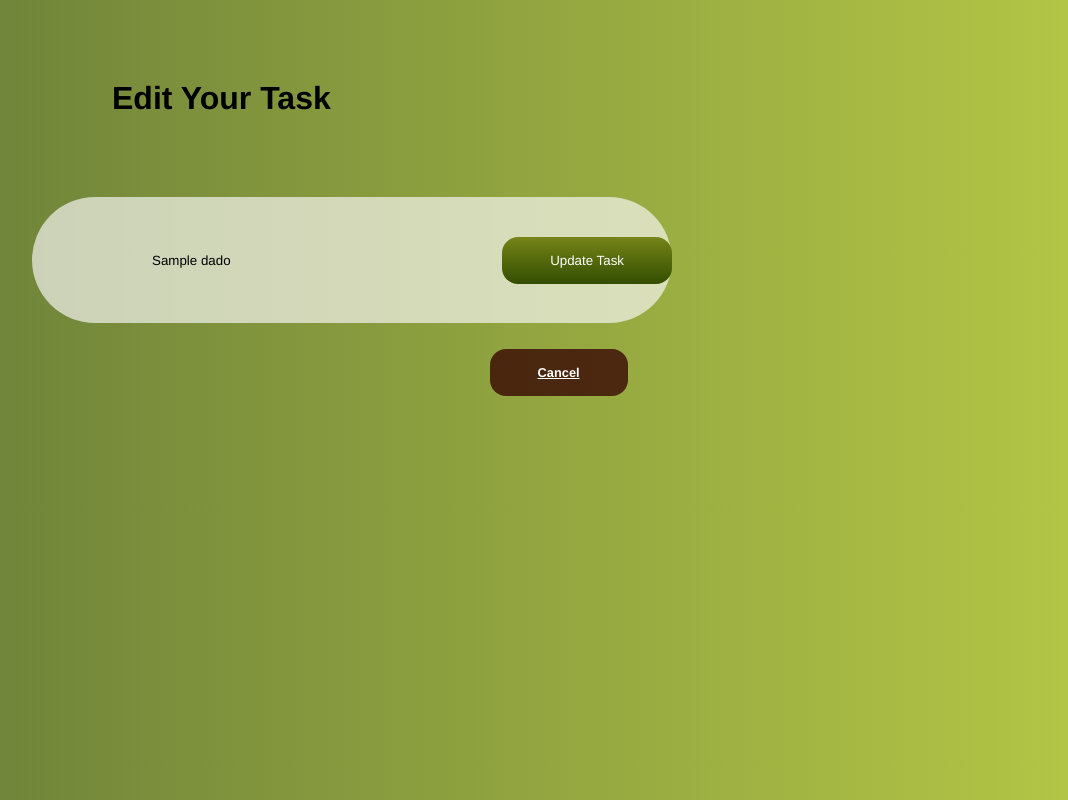
After one commit to Borges070/Turtles_final_project, a Flask app: template templates/todo-edit.html in a window 1280 px wide. The commit adds this page. Shown: the whole page, without its empty margins (48-1116 px from the left). Run offline with Flask 3, Linux system fonts and the light colour scheme; the template is opened without the code that fills it: most values are stand-ins (such as "Sample title", 1, 10 or a date in 2020).

Commit message:
Alterações: CSS 2 files + 1 functional approute + html edit + html todo

```diff
--- a/app.py
+++ b/app.py
@@ -1,7 +1,7 @@
 ## Bibliotecas
-from flask import Flask, render_template, request, redirect, flash, url_for
+from flask import Flask, jsonify, render_template, request, redirect, flash, url_for
 import os
-import time
+
 
 from task import Task
 from db import DB
@@ -75,6 +75,66 @@ def mudarEstadoDoDB():
         db = DB()
         Task(db).modificar_tarefa(data[0], 0, data[1])
         db.fecharDB()
+# Aqui eu só criei essa nova rota.
+@app.route("/todo-edit", methods=["GET", "POST"])
+def todoedit():
+    if request.method == "POST":
+        data = request.get_json(force=True)
+
+        if data is None:
+            return jsonify({"error": "Invalid request"}), 400
+
+        id_banco = data["id_banco"]
+
+        if not id_banco:
+            return jsonify({"error": "Missing id_banco"}), 400
+
+        db = DB()
+        dados = Task(db).dados_tarefa(int(id_banco))
+        db.fecharDB()
+
+        if not dados:
+            return jsonify({"error": "Task not found"}), 404
+
+        return jsonify({"message": "Task fetched successfully", "dados": dados})
+
+    # Handle GET request to render the page
+    return render_template("todo-edit.html")
+#Esse aqui era para o submit, mas n cheguei a testar
+"""@app.route("/todo-edit/<int:id>", methods=["GET", "POST"])
+def edit(id):
+    db = DB()
+    dados = Task(db).dados_tarefa(id)
+    db.fecharDB()
+
+    if request.method == "POST":
+        new_description = request.form["descricao"]
+
+        if not new_description:
+            flash("Descrição não pode estar vazia!", "error")
+            return redirect(url_for("todo-edit", id=id))
+
+
+        #def modificar_tarefa(self, id:int, tipo:int, dado:any) -> None:
+        #self.__db.updateQuery("tarefa",
+        #                      "concluido" if tipo == 0 else "descricao",
+        #                      dado, id)
+
+
+        Task(db).modificar_tarefa(id, 1, new_description)
+        db.fecharDB()
+
+        return redirect(url_for("to_do"))
+
+
+
+
+    if not dados:
+        flash("Tarefa não encontrada!", "error")
+        return redirect(url_for("to_do"))
+
+    return render_template("todo-edit.html", dados=dados)  # pra passar pro template tem q por ="""
+
 
 @app.route("/criadores")
 def criadores():
--- /dev/null
+++ b/static/styles/todo-edit.css
@@ -0,0 +1,160 @@
+*{
+    margin: 0;
+    font-family:'Franklin Gothic Medium', 'Arial Narrow', Arial, sans-serif;
+    box-sizing: border-box;
+    padding: 0;
+}
+body{
+    width: 100%;
+    min-height: 100vh;
+    background: linear-gradient(to left, #bdcf47,#6e823a);
+
+}
+h1{
+    padding-left: 20vh;
+    padding-bottom:10vh ;
+    padding-top: 10vh;
+
+}
+form{
+    display: flex;
+    align-items:baseline;
+
+    background: #fdfcfca5;
+    max-width: 50%;
+    border-radius: 20ch;
+    margin-bottom: 5vh;
+    margin-left: 10vh;
+
+
+}
+
+textarea {
+    width: 50%;
+    min-height: 20px; /* Minimum height */
+    resize: none; /* Prevent manual resizing */
+    overflow: hidden; /* Hide scrollbar */
+    flex: 1;
+    border: hidden;
+    background: transparent;
+    padding: 5vh;
+    max-width: 50%;
+    margin-left: 10vh;
+}
+button{
+    background: linear-gradient( #768519, #334d00);
+    margin-left: 15vh;
+    margin-top: 5vh;
+    color: #fff;
+    padding: 2vh 6vh;
+    border: none;
+    border-radius: 2vh;
+    cursor: pointer;
+    transition: box-shadow 0.15s, scale 0.15s;
+}
+button:hover {
+    box-shadow: 0 10px 20px rgba(0, 76, 4, 0.3), 0 0 15px rgba(0, 95, 33, 0.6);
+    transform: scale(1.05);
+}
+
+
+button:active{
+    box-shadow: inset 0 0 8px rgba(0, 0, 0, 0.3);
+    scale: 0.8;
+}
+.cancel_butt{
+
+    background-color: rgba(53, 0, 0, 0.763);
+    margin-left: 42%;
+    margin-top: 20vh;
+    color: #fff;
+    padding: 2vh 6vh;
+    border: none;
+    border-radius: 2vh;
+    cursor: pointer;
+    transition: box-shadow 0.15s, scale 0.15s;
+			width: 31%;
+			font-size: 80%;
+			font-weight: bold;
+			cursor: pointer;
+
+
+			&:hover {
+				transition: all .3s ease;
+				background-color: rgb(255, 0, 0);
+
+			}
+}
+.cancel_butt:hover {
+    box-shadow: 0 10px 20px rgba(0, 76, 4, 0.3), 0 0 15px rgba(95, 0, 0, 0.6);
+    transform: scale(1.05);
+}
+
+
+.cancel_butt:active{
+    box-shadow: inset 0 0 8px rgba(0, 0, 0, 0.3);
+    scale: 0.8;
+}
+
+
+ul li{
+    list-style: none;
+    font-size: 18px;
+    padding: 2vh 10vh 3vh 6vh;
+    user-select: none;
+    cursor: pointer;
+    position: relative;
+    max-width: 30rem;
+    overflow-y: auto;
+
+}
+
+ul li span{
+    position: absolute;
+    right: 0px;
+    font-size: 22px;
+    text-align:center;
+    border-radius: 20%;
+    color: #555;
+}
+ul li span:hover{
+    background: #4a4f5a1a;
+}
+
+.site-icon {
+    width: 5vh;
+    height: 5vh;
+    transition: transform 1s, filter 1s;
+    border-radius: 30%;
+}
+
+.site-icon:hover {
+    filter: drop-shadow(0 0 10px rgba(255, 255, 255, 1));
+    transform: scale(1.05);
+    cursor: help;
+}
+footer {
+	background: linear-gradient( #484e23, #2a2b28);
+	color: #fff;
+	padding: 1vh;
+	display: flex;
+	justify-content:center;
+	align-items: center;
+	position: fixed;
+	bottom: 0;
+	width: 100vw;
+    gap: 6vh
+
+}
+
+footer nav ul {
+    list-style: none;
+    display: flex;
+    gap: 3vh;
+
+}
+
+footer a {
+    color: #fff;
+    text-decoration: none;
+}
--- /dev/null
+++ b/templates/todo-edit.html
@@ -0,0 +1,22 @@
+<!DOCTYPE html>
+<html lang="en">
+<head>
+    <meta charset="UTF-8">
+    <meta name="viewport" content="width=device-width, initial-scale=1.0">
+    <title>Edit Task</title>
+    <link rel="stylesheet" href="{{ url_for('static', filename='styles/todo-edit.css') }}">
+</head>
+<body>
+    <h1>Edit Your Task</h1>
+
+    <form method="POST">
+
+        <textarea name="descricao" required>{{ dados[1] }}</textarea> <!-- O problema e com esses dados[], creio q o resto funciona-->
+        <input type="hidden" name="id" value="{{ dados[0] }}">
+        <button type="submit">Update Task</button>
+
+    </form>
+
+    <a class="cancel_butt" href="/to-do">Cancel</a>
+</body>
+</html>
```
Also changed, not shown: static/styles/to-do.css (+38 -4 lines), templates/teste.html (deleted, +0 -83 lines), templates/to-do.html (+38 -5 lines), static/to-do.js (renamed from javascript/to-do.js).
